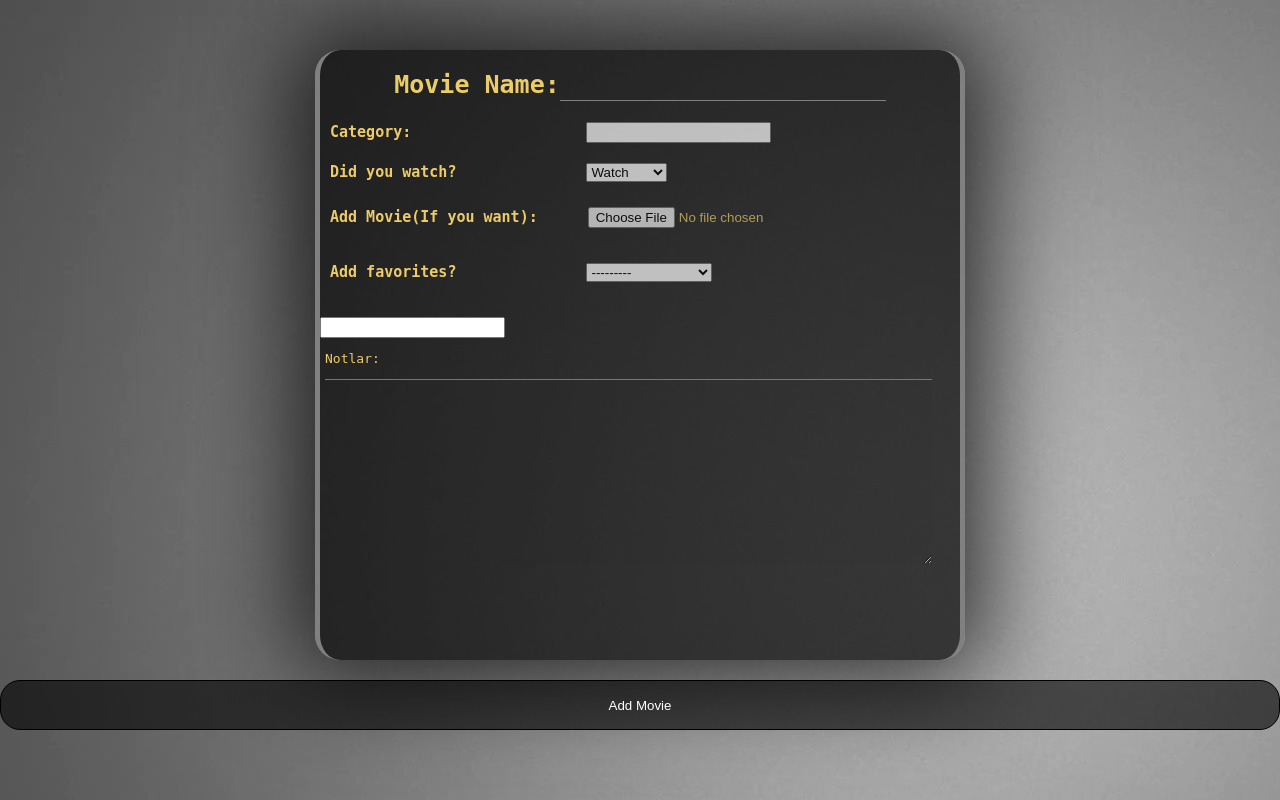
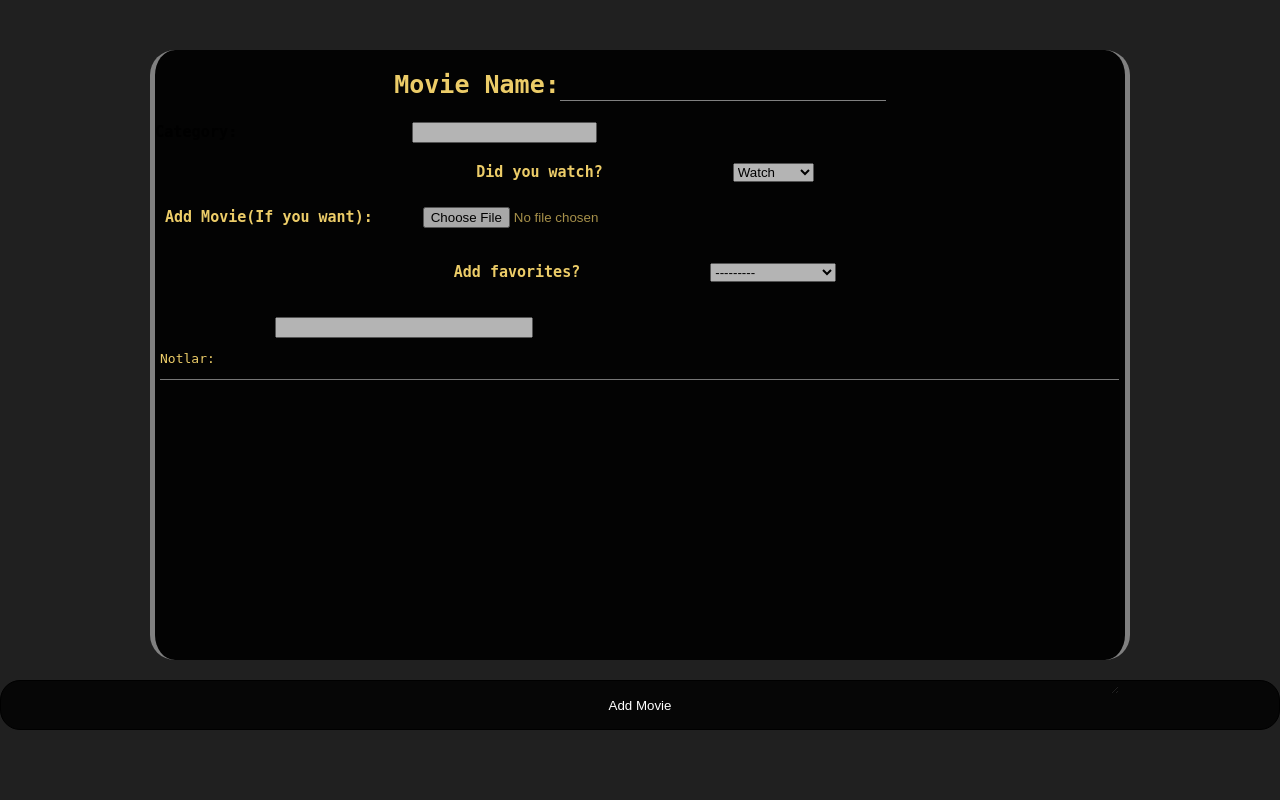
Before and after one commit to orkunincili/MaSarchive, a Django app: page /movie/movie_create/ in a window 1280 px wide. Run offline with Django 3.2, Linux system fonts and the light colour scheme.

Commit message:
Update .css files

```diff
--- a/static/css/movie_detail.css
+++ b/static/css/movie_detail.css
@@ -61,8 +61,8 @@ font-size:50px;
 
 #movie_notes{
 
-padding-left:150px;
-padding-right:100px;
+padding-left:30px;
+font-family:monospace;
 font-size:25px;
 color:rgba(255,255,255,0.7);
 
--- a/static/css/movie_form.css
+++ b/static/css/movie_form.css
@@ -1,23 +1,24 @@
-body{
-  background-image:url("/static/movie_index_bg.png");
-}
+
 
 
 .movie_index_container{
   font-family:monospace;
+  margin-left:150px;
+  margin-right:150px;
 
-  width: 50%;
-  margin:auto;
   margin-top:50px;
   height:600px;
   padding-top:10px;
   border:solid grey;
   border-width:0px 5px 0px 5px;
   border-radius:25px;
-  background-color:rgba(0,0,0,0.7);
-  -webkit-box-shadow: 0px 0px 98px 21px rgba(0,0,0,0.75);
-  -moz-box-shadow: 0px 0px 98px 21px rgba(0,0,0,0.75);
-  box-shadow: 0px 0px 98px 21px rgba(0,0,0,0.75);
+  background-color:rgba(0,0,0,0.91);
+
+}
+.movie_form_content{
+
+   width:65%;
+   float:right;
 }
 
 
@@ -29,6 +30,7 @@ body{
   font-size:25px;
 }
 #movie_watch{
+  text-align:center;
   margin-left:10px;
   font-family:monospace;
   color:#eccc68;
@@ -41,13 +43,15 @@ body{
   font-size:15px;
 }
 #movie_favorite{
+text-align:center;
   margin-left:10px;
   font-family:monospace;
   color:#eccc68;
   font-size:15px;
 }
-#movie_category{
-   margin-left:10px;
+#movie_path{
+text-align:center;
+  margin-left:10px;
   font-family:monospace;
   color:#eccc68;
   font-size:15px;
@@ -66,6 +70,8 @@ padding-left:5px;
 color:#eccc68;}
 
 .movie_note{
+
+
 padding:0px;
 padding-left:5px;
 
@@ -86,17 +92,17 @@ border-width:0 0 0.3px 0;
 }
 #id_notes{
 background-color:rgba(0,0,0,0.01);
-width:95%;
+width:99%;
 border-width:0.5px 0px 0px 0px;
 color:white;
 font-size:20px;
-height:180px;
+height:310px;
 }
 #id_movie{
 
 }
 #movie_form_button{
-background-color:rgba(0,0,0,0.6);
+background-color:rgba(0,0,0,0.8);
 width:100%;
 height:50px;
 margin-top:20px;
@@ -124,3 +130,15 @@ margin-left:175px;
   opacity:0.7;
 
 }
+#id_movie_path{
+   margin-left:120px;
+   width:250px;
+   opacity:0.7;
+
+}
+#movie_poster{
+width:300px;
+height:450px;
+margin-left:30px;
+border:1px solid white;
+}
--- a/static/css/user_settings.css
+++ b/static/css/user_settings.css
@@ -181,3 +181,8 @@ body{
 
 
 }
+.select{
+  color:white;
+  text-align:center;
+
+}
```
Also changed, not shown: static/css/blog_index.css (added, +41 -0 lines), static/css/movie_index.css (+19 -3 lines), static/css/post_detail.css (added, +39 -0 lines).
